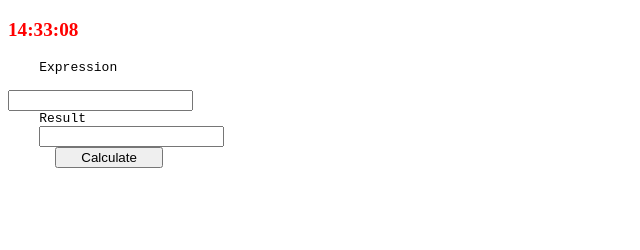
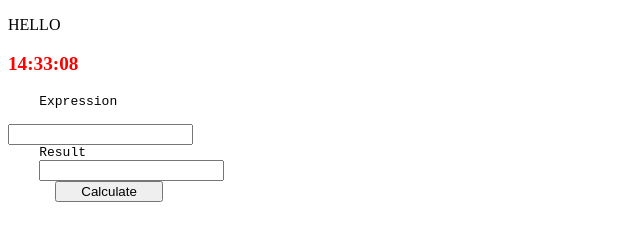
Before and after one commit to zholalexnik/zholalexnik, a plain HTML site: page index.html in a window 1280 px wide. Shown: the whole page, without its empty margins (0-640 px from the left). Drawn offline with Linux system fonts and the light colour scheme.

Commit message:
Update index.html

```diff
--- a/index.html
+++ b/index.html
@@ -22,6 +22,7 @@
 </script>
 </head>
 <body onload="digitalWatch()">
+	<P>HELLO</P>
    <p id="digital_watch" style="color: #f00; font-size: 120%; font-weight: bold;"></p>
    <form name="Kalkulator">
    <pre>
```
